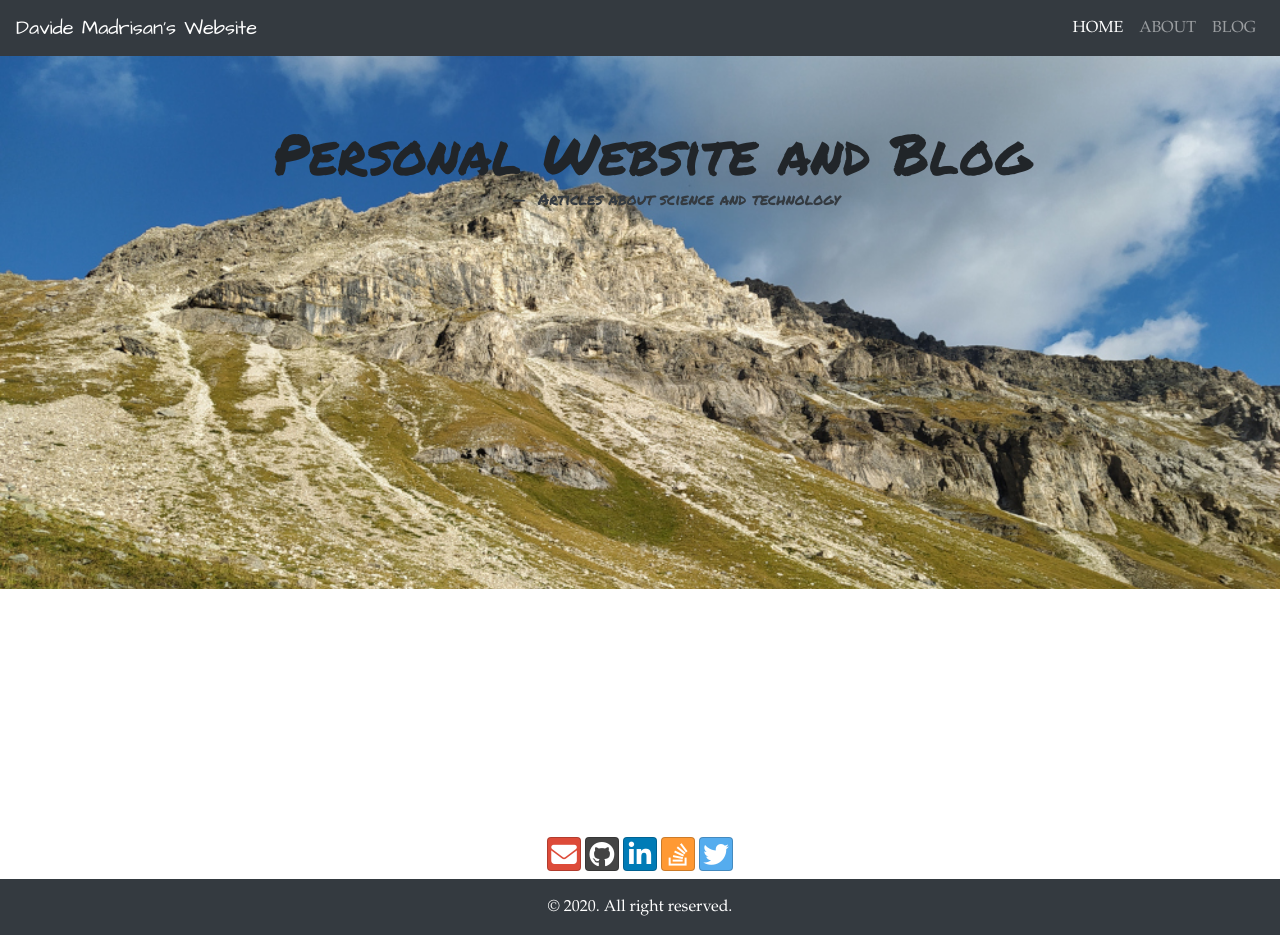
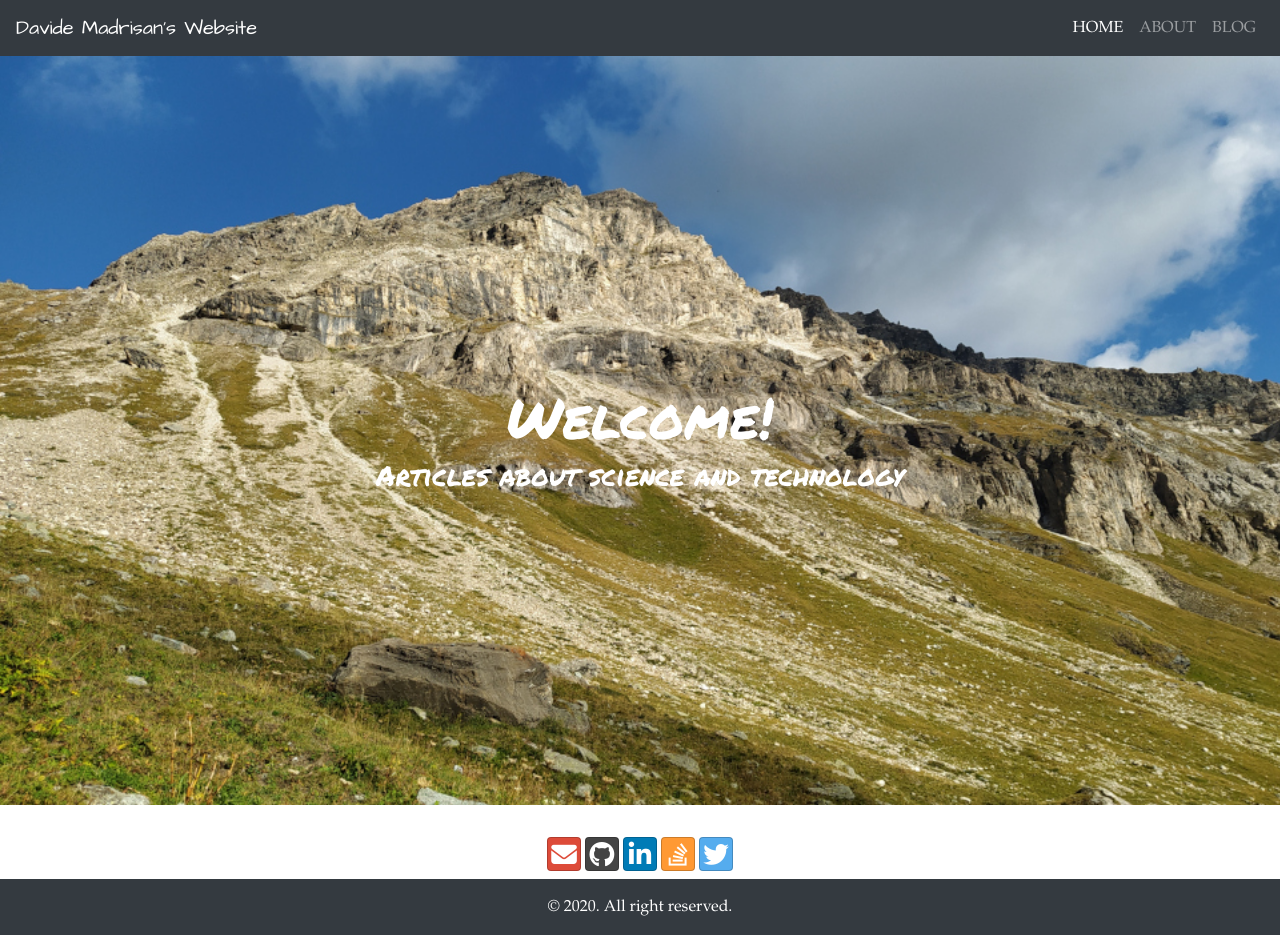
Before and after one commit to madrisan/madrisan.github.io, a Jekyll site: the page built from index.html, in a window 1280 px wide and 935 px high. Built offline with Jekyll 4.4.1, drawn with Linux system fonts in a browser that asks for light colours; nearby versions of some CDN libraries.

Commit message:
Better image resizing in the first page
Signed-off-by: Davide Madrisan <davide.madrisan@gmail.com>

```diff
--- a/assets/css/main.css
+++ b/assets/css/main.css
@@ -23,8 +23,11 @@ h1, h2, h3, h4, h5, h6 {
     background-position: 20 70%;
     background-size: cover;
     font-family: 'Permanent Marker';
-    height: 400pt;
+    height: 562pt;
     max-width: 100%;
+}
+.jumbotron-main h1, h3 {
+    font-family: 'Permanent Marker';
 }
 
 .navbar-brand {
--- a/index.html
+++ b/index.html
@@ -5,10 +5,10 @@ title: Davide Madrisan's Website
 ---
 
 <div class="jumbotron jumbotron-fluid jumbotron-main align-items-center img-fluid text-center">
-    <blockquote class="blockquote ml-4">
-        <span class="display-4">Personal Website and Blog</span>
-        <span class="blockquote-footer text-dark ml-5">
-        Articles about science and technology
-        </span>
-    </blockquote>
+    <div class="row h-100">
+            <div class="col-sm-12 my-auto text-white">
+            <h1 class="display-4 pt-4 text-center">Welcome!</h1>
+            <h3 class="text-center">Articles about science and technology</h3>
+        </div>
+    </div>
 </div>
```
Also changed, not shown: README.md.
